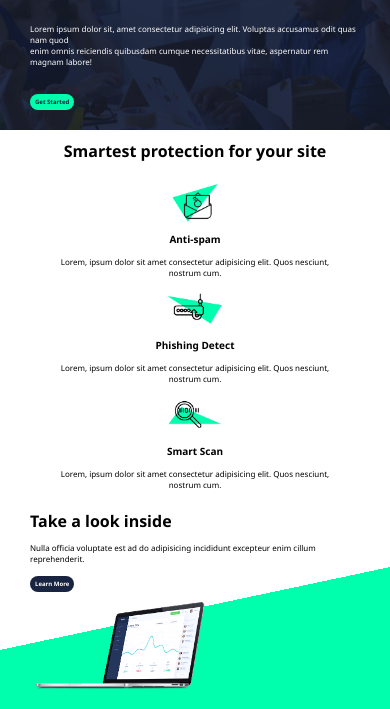
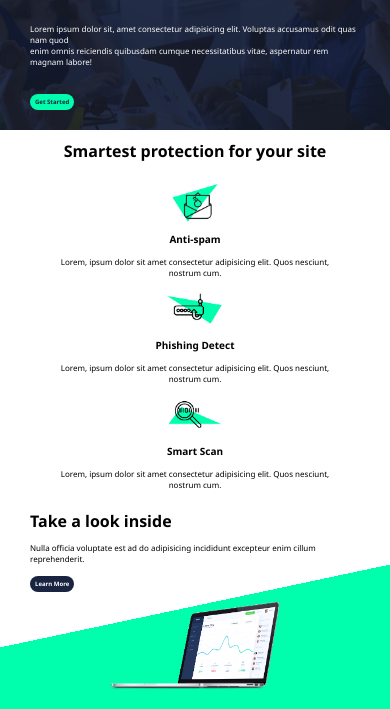
Before and after one commit to danielflozano/practica-2-html-css-atlas, a plain HTML site: page index.html in a window 390 px wide. Shown: the part 104-813 px from the top of the page. Drawn offline with Linux system fonts and the light colour scheme.

Commit message:
Cuarto commit

```diff
--- a/styles/style.css
+++ b/styles/style.css
@@ -837,8 +837,8 @@ img.footerImg {
     }
 
     img.img2 {
+        display: block;
         height: 100px;
-        padding: 5px;
         margin: 0 auto;
     }
 
```
